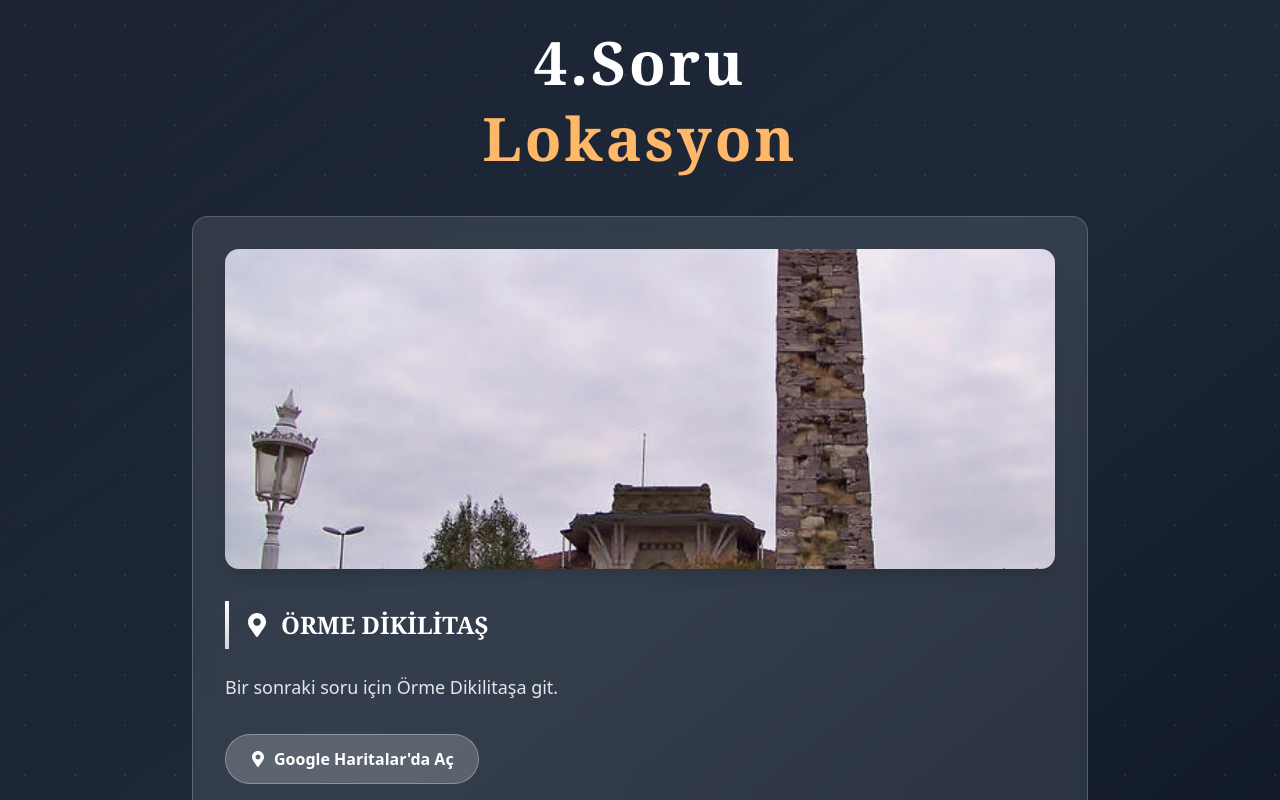
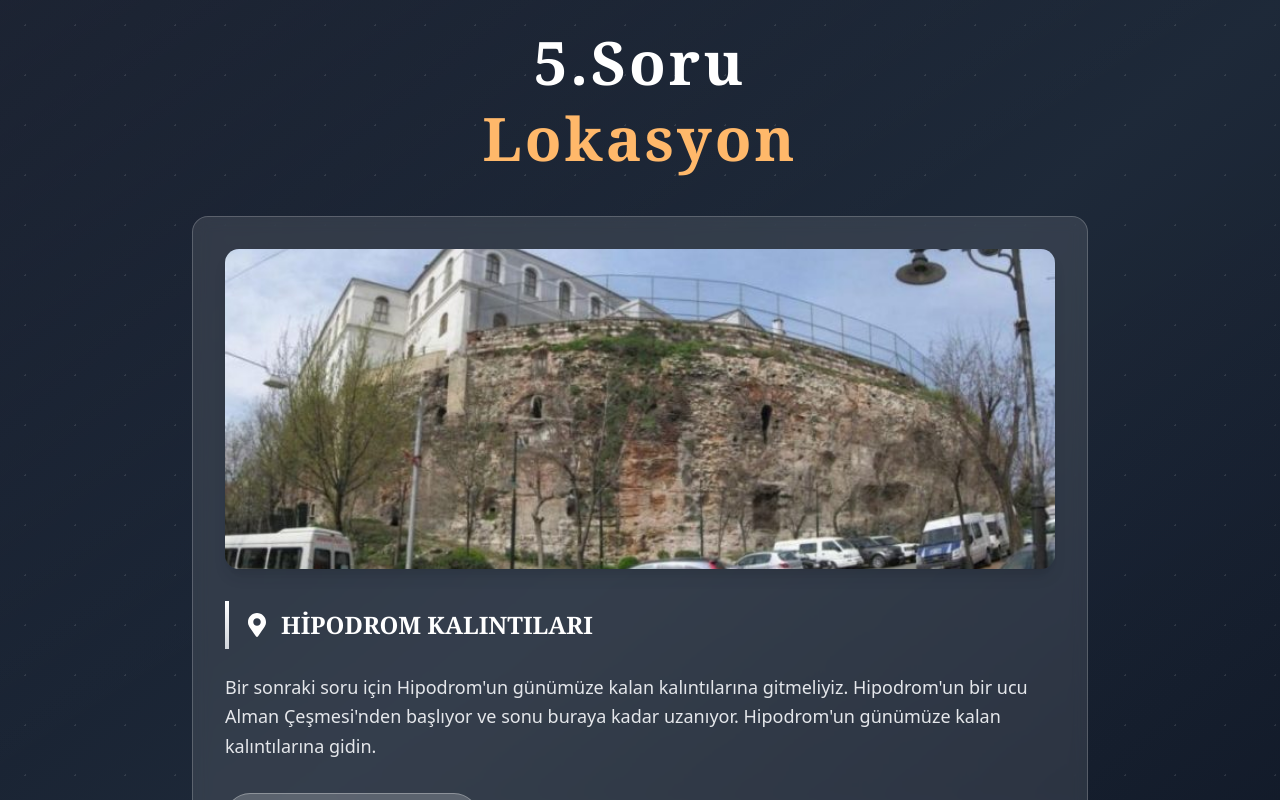
Before and after one commit to ikbalarslandev/escape, a Next.js app: page /5/location in a window 1280 px wide. Shown: the top 800 px of the page. Built offline with nearby package versions, Linux system fonts and the light colour scheme.

Commit message:
loc 5 qs

```diff
--- a/app/(game)/(questions)/5/location/page.tsx
+++ b/app/(game)/(questions)/5/location/page.tsx
@@ -9,7 +9,7 @@ export default function LocationPage() {
         {/* Header */}
         <header className="text-center mb-12">
           <h1 className="text-4xl md:text-6xl font-serif font-bold mb-4 text-white tracking-wider">
-            4.Soru
+            5.Soru
           </h1>
           <h1 className="text-2xl md:text-6xl font-serif font-bold mb-4 text-orange-300 tracking-wider">
             Lokasyon
@@ -22,8 +22,8 @@ export default function LocationPage() {
           <div className="mb-8">
             <div className="relative w-full h-64 md:h-80 rounded-xl overflow-hidden shadow-lg">
               <Image
-                src="/q_imgs/4.jpg"
-                alt="Örme Dikilitaş"
+                src="/q_imgs/5.jpg"
+                alt="Hipodrom Kalıntıları"
                 fill
                 className="object-cover"
                 sizes="(max-width: 768px) 100vw, 768px"
@@ -38,16 +38,19 @@ export default function LocationPage() {
               <div className="w-1 h-12 bg-gradient-to-b from-white to-gray-300 mr-4"></div>
               <h2 className="text-2xl font-serif font-bold text-white flex items-center">
                 <FaMapMarkerAlt className="mr-3" />
-                ÖRME DİKİLİTAŞ
+                HİPODROM KALINTILARI
               </h2>
             </div>
             <p className="text-lg text-gray-200 font-light leading-relaxed">
-              Bir sonraki soru için Örme Dikilitaşa git.
+              Bir sonraki soru için Hipodrom'un günümüze kalan kalıntılarına
+              gitmeliyiz. Hipodrom'un bir ucu Alman Çeşmesi'nden başlıyor ve
+              sonu buraya kadar uzanıyor. Hipodrom'un günümüze kalan
+              kalıntılarına gidin.
             </p>
           </div>
 
           <Link
-            href="https://maps.app.goo.gl/ub8iMwSMZZiEDomX7"
+            href="https://maps.app.goo.gl/3Zx8BBjcGjL57H8L6"
             target="_blank"
             rel="noopener noreferrer"
             className="inline-flex items-center bg-white/20 hover:bg-white/30 text-white font-semibold py-3 px-6 rounded-full transition-all duration-300 border border-white/30 hover:border-white/50"
@@ -58,7 +61,7 @@ export default function LocationPage() {
         </div>
 
         <Link
-          href="/4/qs"
+          href="/5/qs"
           className="bg-white/20 hover:bg-white/30 text-white font-serif font-bold py-3 px-8 rounded-full transition-all duration-300 border border-white/30 hover:border-white/50 flex justify-center items-center"
         >
           Soruya Geç <FaArrowRight className="ml-2" />
```
Also changed, not shown: public/q_imgs/5.jpg (added).
